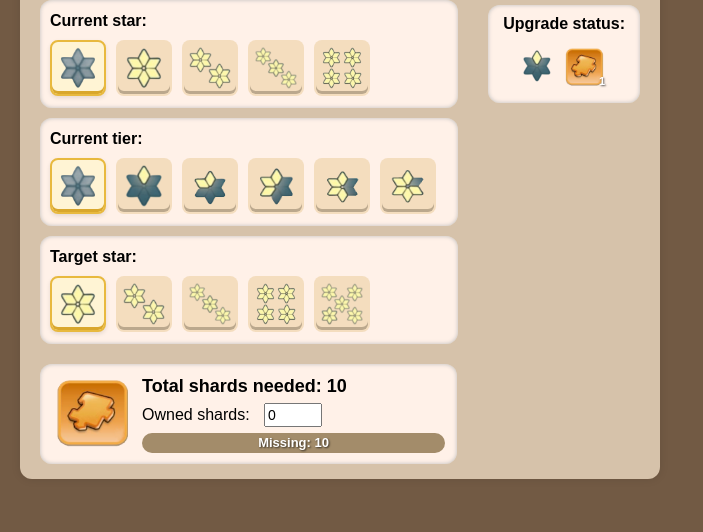
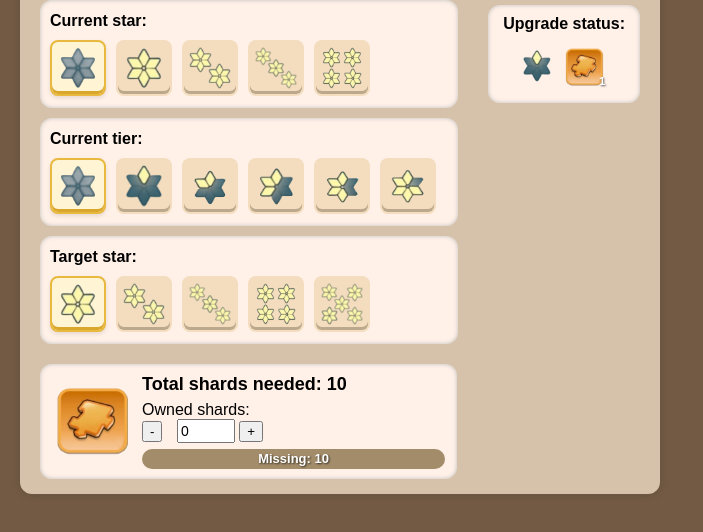
Before and after one commit to Borys21/Kingshot_Tools, a plain HTML site: page calculators/hero-star-shard-calculator/index.html in a window 1280 px wide. Shown: the part 92-624 px from the top of the page, without its empty margins (0-703 px from the left). Drawn offline with Linux system fonts and the light colour scheme.

Commit message:
Update index.html
Adding buttons to decrease and increase amounts

```diff
--- a/calculators/hero-star-shard-calculator/index.html
+++ b/calculators/hero-star-shard-calculator/index.html
@@ -165,7 +165,11 @@
             <div class="shard-info">
               <h2>Total shards needed: <span id="total-shards">0</span></h2>
               <label for="owned-shards">Owned shards:</label>
-              <input type="number" id="owned-shards" value="0" min="0" />
+              <div class="shard-input-wrapper">
+                <button id="shard-decrease">-</button>
+                <input type="number" id="owned-shards" value="0" min="0" />
+                <button id="shard-increase">+</button>
+              </div>
               <div class="progress-bar-bg">
                 <div id="progress-fill" class="progress-bar-fill"></div>
                 <div id="progress-text" class="progress-bar-text">
```
